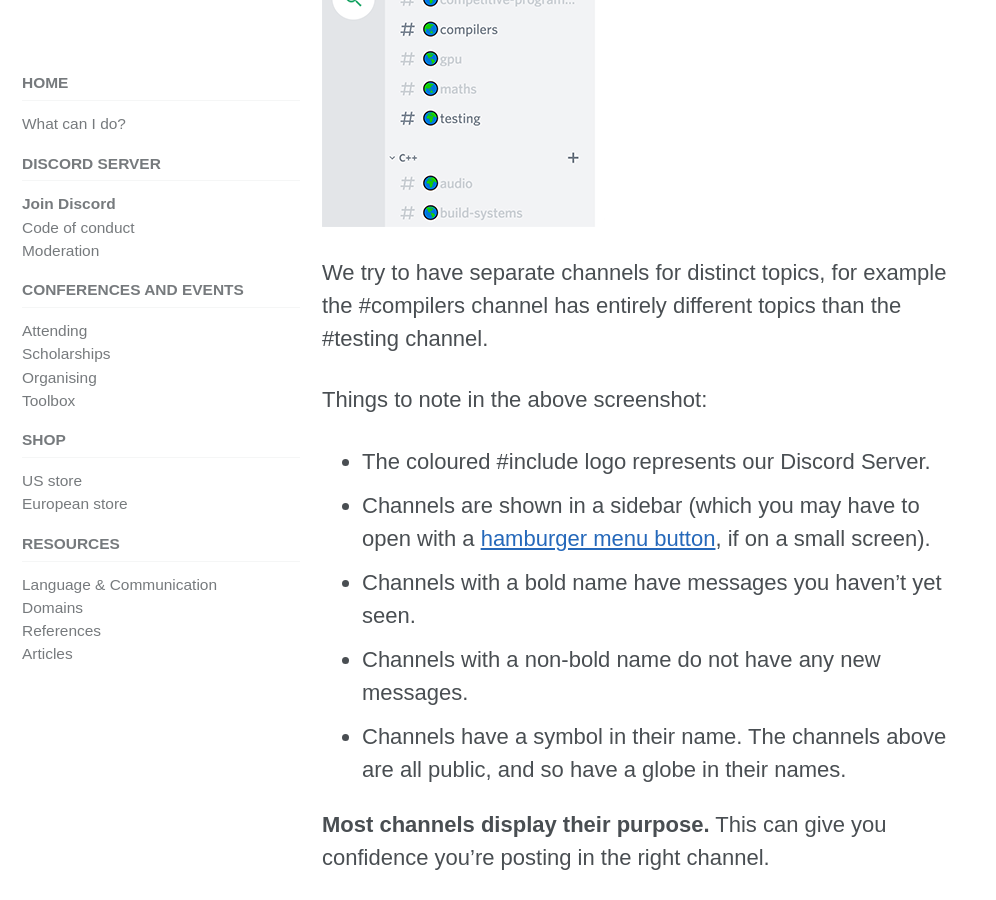
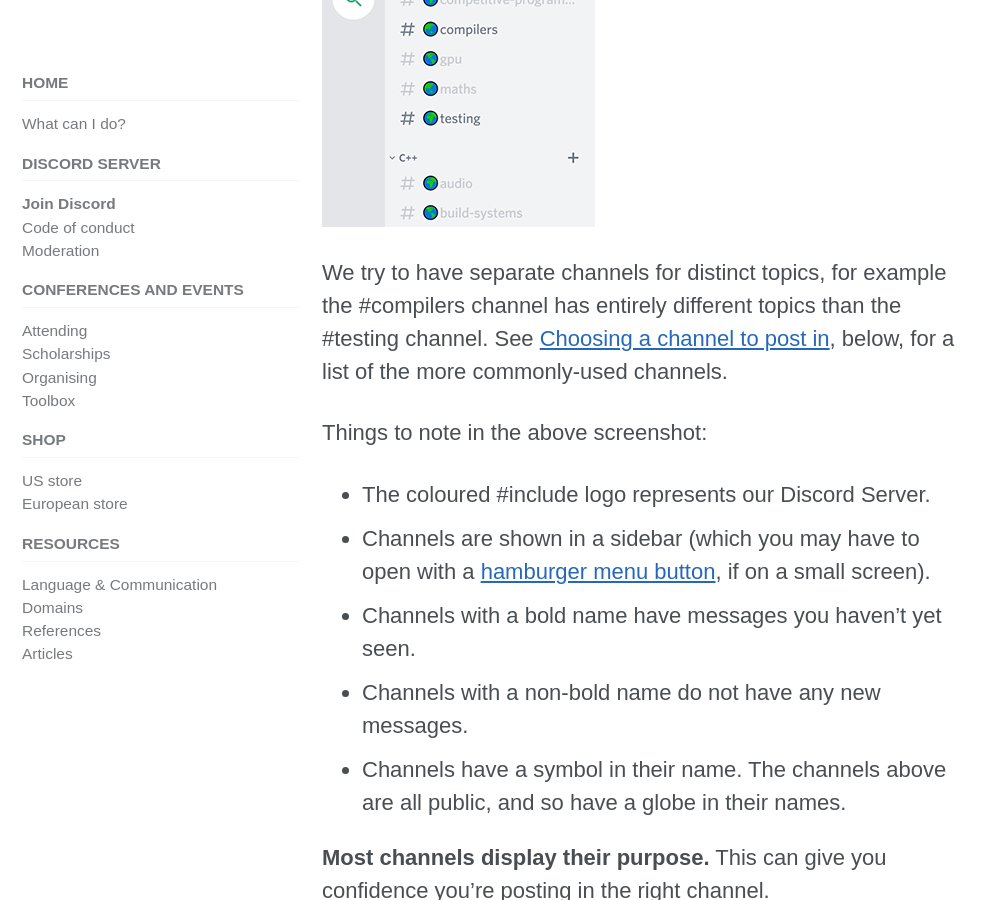
Before and after one commit to include-cpp/include-cpp.github.io, a Jekyll site: the page built from discord/index.md, in a window 1280 px wide and 900 px high, scrolled down 1322 px. Shown: the whole window, without its empty margins (0-996 px from the left). Built offline with Jekyll 4.4.1, drawn with Linux system fonts in a browser that asks for light colours; cached includes are drawn as plain includes; nearby versions of some CDN libraries.

Commit message:
Add a link in "Channels" section to "Choosing a channel to post in"

```diff
--- a/discord/index.md
+++ b/discord/index.md
@@ -21,7 +21,7 @@ When you join, by following this **[Invitation to Join Discord](https://discord.
 
 ![Selection of Discord Server Channels](/images/discord_server_channels.png)
 
-We try to have separate channels for distinct topics, for example the #compilers channel has entirely different topics than the #testing channel.
+We try to have separate channels for distinct topics, for example the #compilers channel has entirely different topics than the #testing channel. See [Choosing a channel to post in](#choosing-a-channel-to-post-in), below, for a list of the more commonly-used channels.
 
 Things to note in the above screenshot:
 
```
